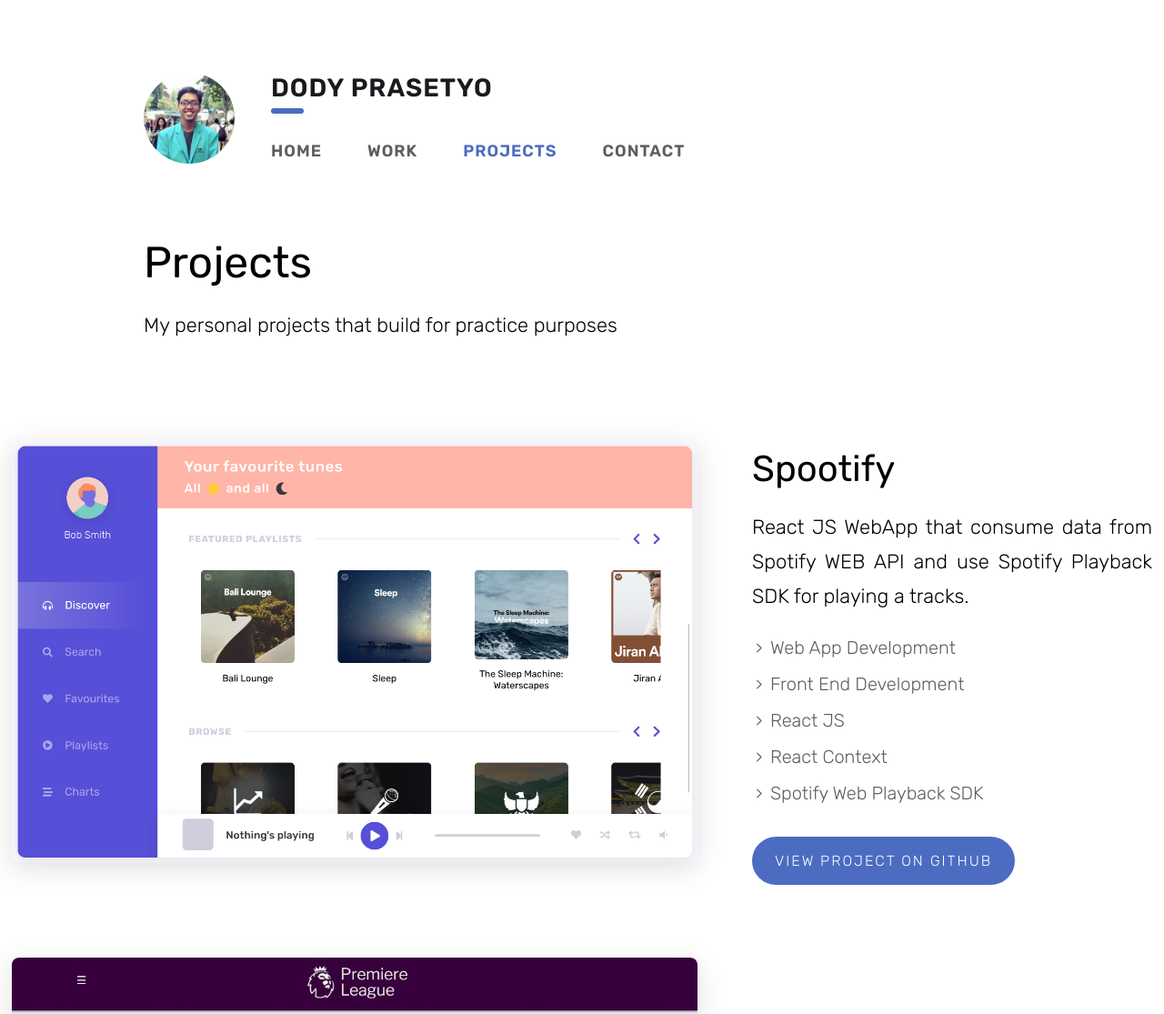
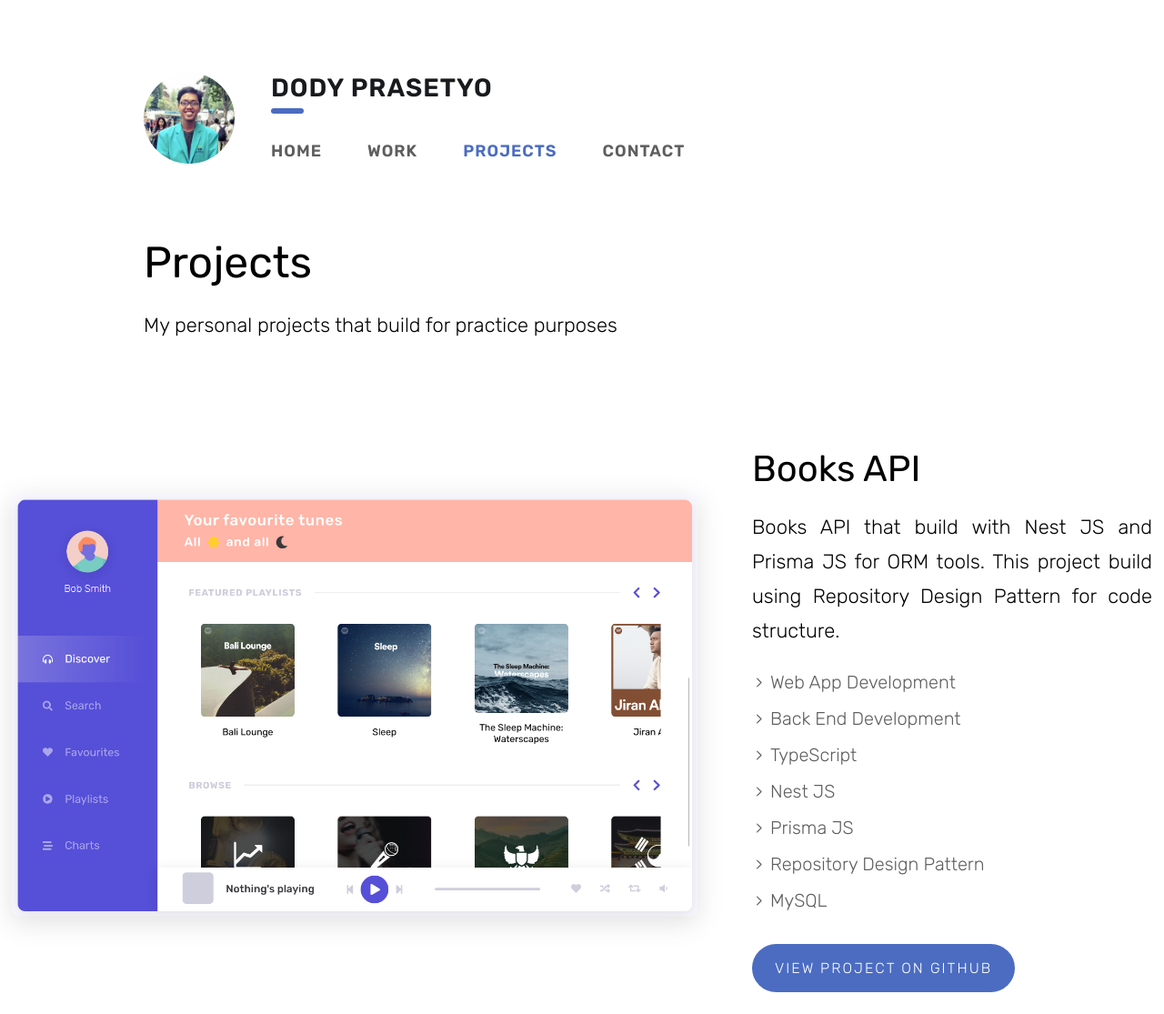
Before and after one commit to dodycode/v1, a Gatsby site: page /projects in a window 1280 px wide. Shown: the top 1115 px of the page at 91% size. Built offline with nearby package versions, Linux system fonts and the light colour scheme; Gatsby itself is replaced by a stand-in of ours.

Commit message:
feat: add books api projects

```diff
--- a/src/pages/projects.js
+++ b/src/pages/projects.js
@@ -19,6 +19,20 @@
                 <p className="txt-large">My personal projects that build for practice purposes</p>
             </div>
             <div className="work__page-content-wrapper">
+                {/* books api */}
+                <div className="work__page-content-wrapper__content">
+                    <CardContentMedia>
+                        <img src={reactSpotifyImg} alt="Preview of repo books api"/>
+                    </CardContentMedia>
+
+                    <CardContentInfo
+                        title="Books API"
+                        desc="Books API that build with Nest JS and Prisma JS for ORM tools. This project build using Repository Design Pattern for code structure."
+                        tags={['Web App Development', 'Back End Development', 'TypeScript', 'Nest JS', 'Prisma JS', 'Repository Design Pattern', 'MySQL']}
+                        githubLink="https://github.com/dodycode/nestjs-book-api"
+                    />
+                </div>
+
                 {/* react js spotify cloning app */}
                 <div className="work__page-content-wrapper__content">
                     <CardContentMedia>
```
Also changed, not shown: src/images/projects/books-api.png (added).
